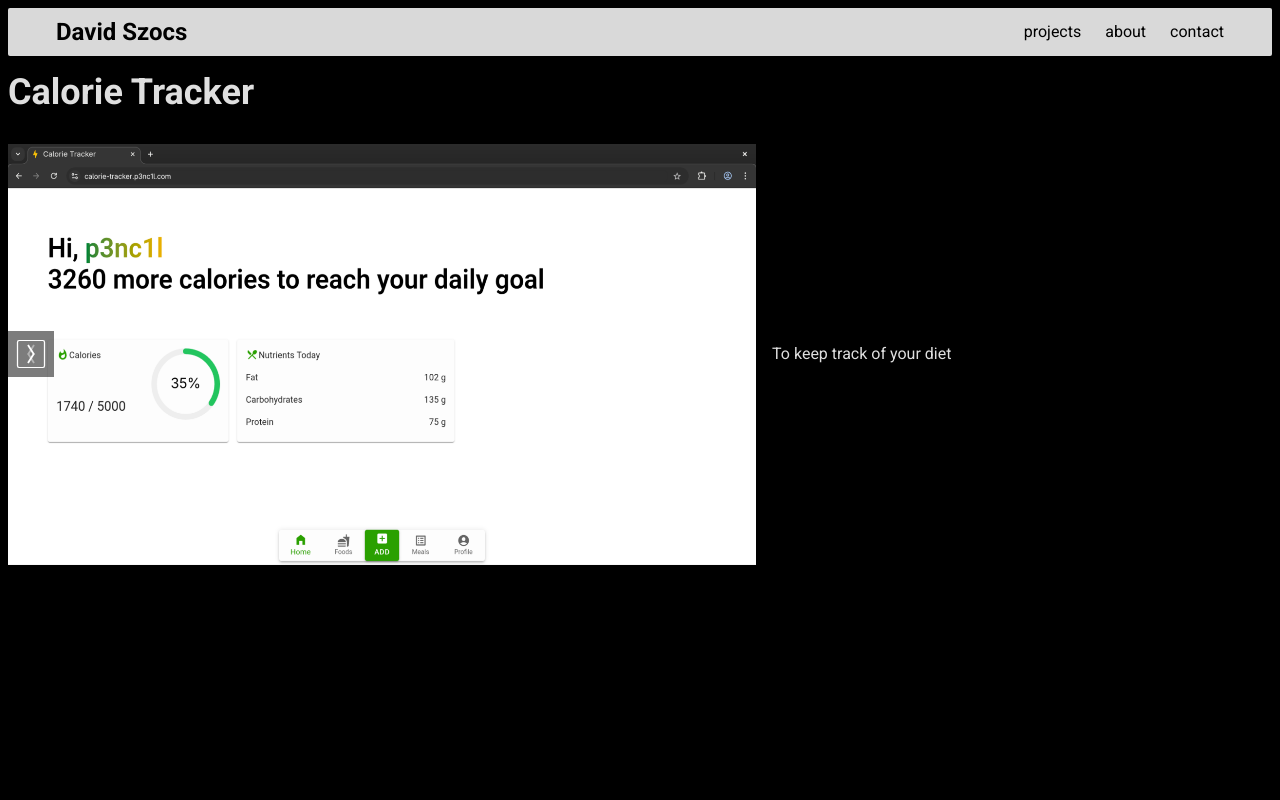
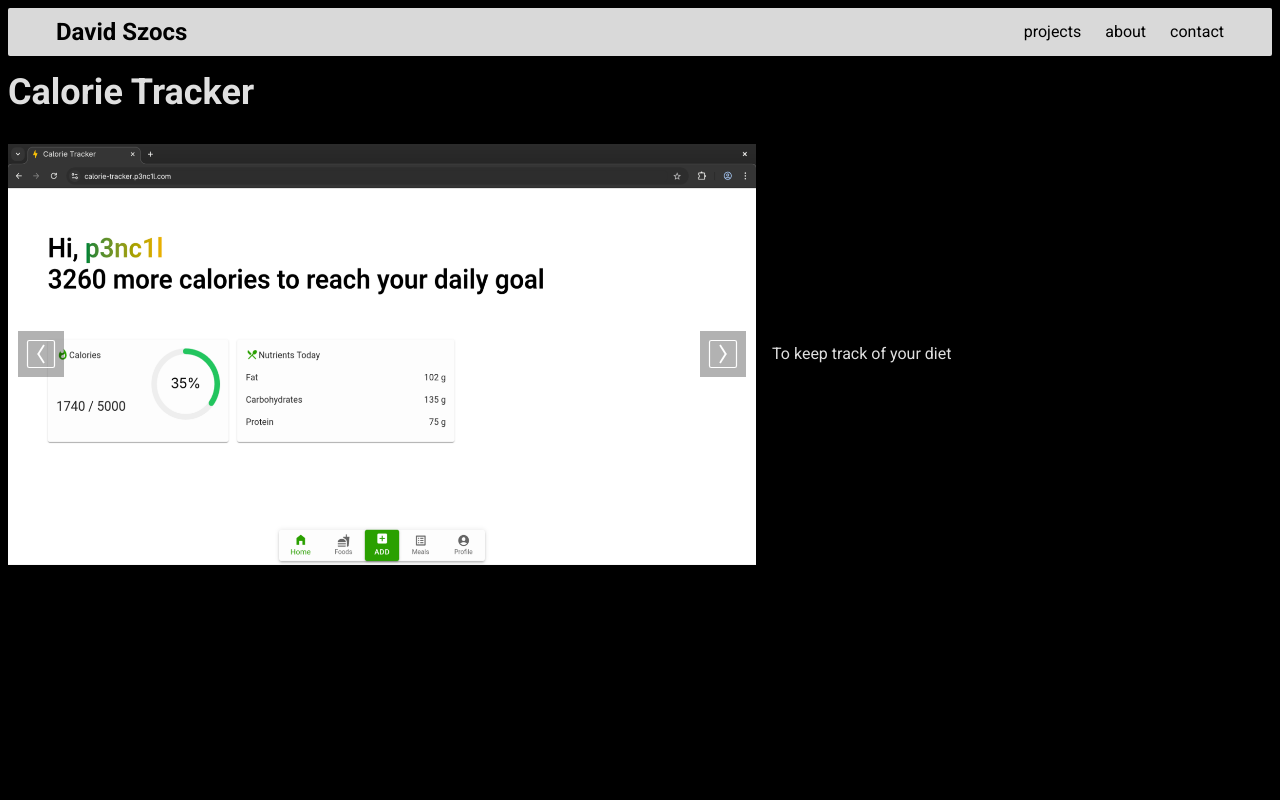
Before and after one commit to p3nc1l/personal-site, a Next.js app: page /projects/calorie-tracker in a window 1280 px wide. Shown: the top 800 px of the page. Built offline with nearby package versions, Linux system fonts and the light colour scheme.

Commit message:
fixed image carousel buttons stay stuck together and changed img tag to Image in it

```diff
--- a/app/ui/ImageCarousel.tsx
+++ b/app/ui/ImageCarousel.tsx
@@ -6,8 +6,8 @@ import { motion } from "motion/react";
 
 const ImageButton = (props: {variant?: "previous" | "next", action?: () => void, disabled?: boolean}) => {
   return (
-    <button className={`absolute top-[50%] ${props.variant == "previous" ? "left" : "right"}-4 -translate-y-1/2 ${props.disabled != true ? "cursor-pointer" : ""}`} disabled={props.disabled == true} onClick={props.action}>
-      <div className="p-2 bg-black/30"><img width={30} className={props.variant == "previous" ? "rotate-180" : ""} src={"/right-arrow.svg"} alt="Previous image" /></div>
+    <button className={`absolute top-[50%] -translate-y-1/2 ${props.disabled != true ? "cursor-pointer" : ""}`} disabled={props.disabled == true} onClick={props.action} style={props.variant == "previous" ? {left: "10px"} : {right: "10px"}}>
+      <div className="p-2 bg-black/30"><Image width={30} height={0} className={props.variant == "previous" ? "rotate-180" : ""} src={"/right-arrow.svg"} alt="Previous image" /></div>
     </button>
   )
 }
```
